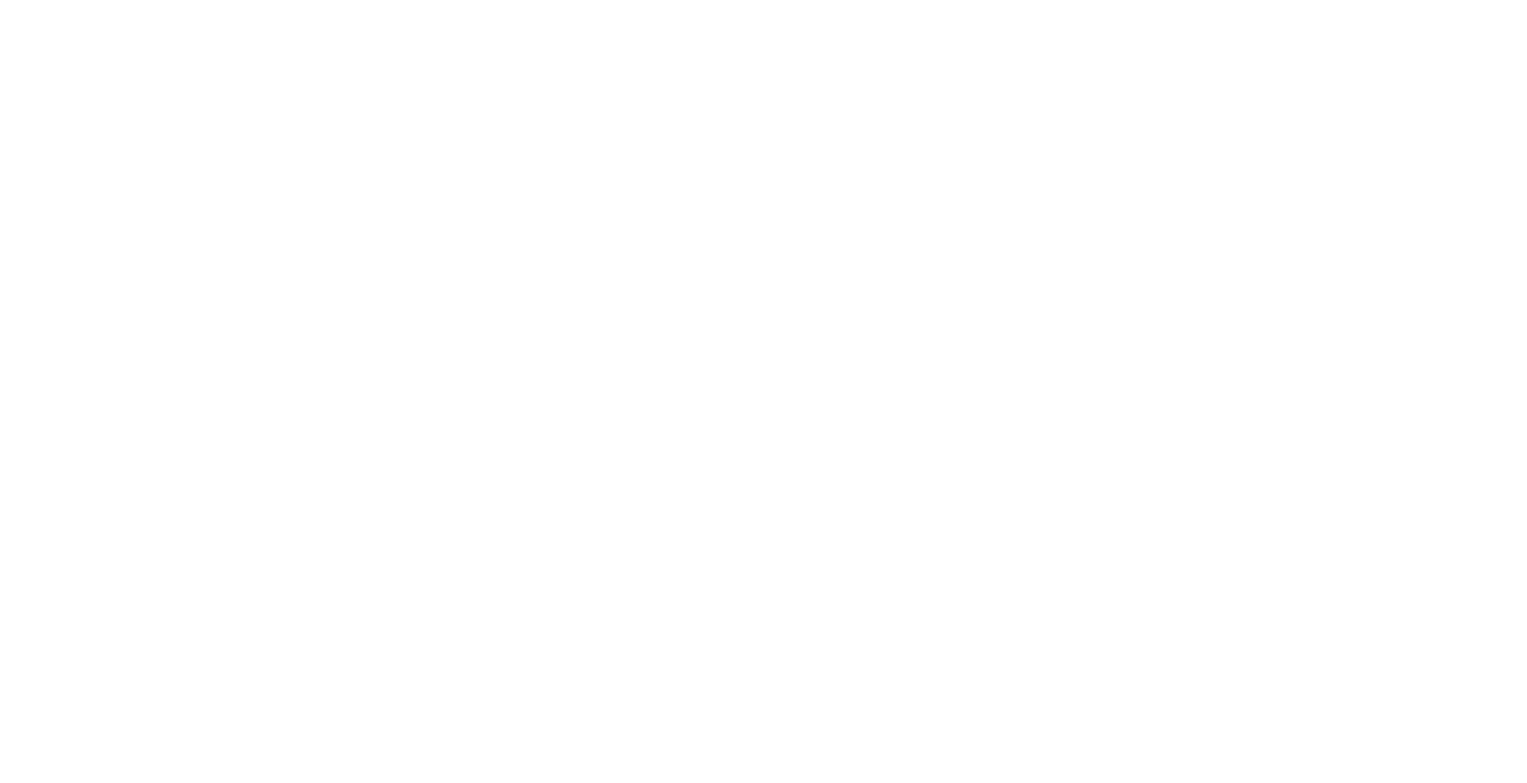
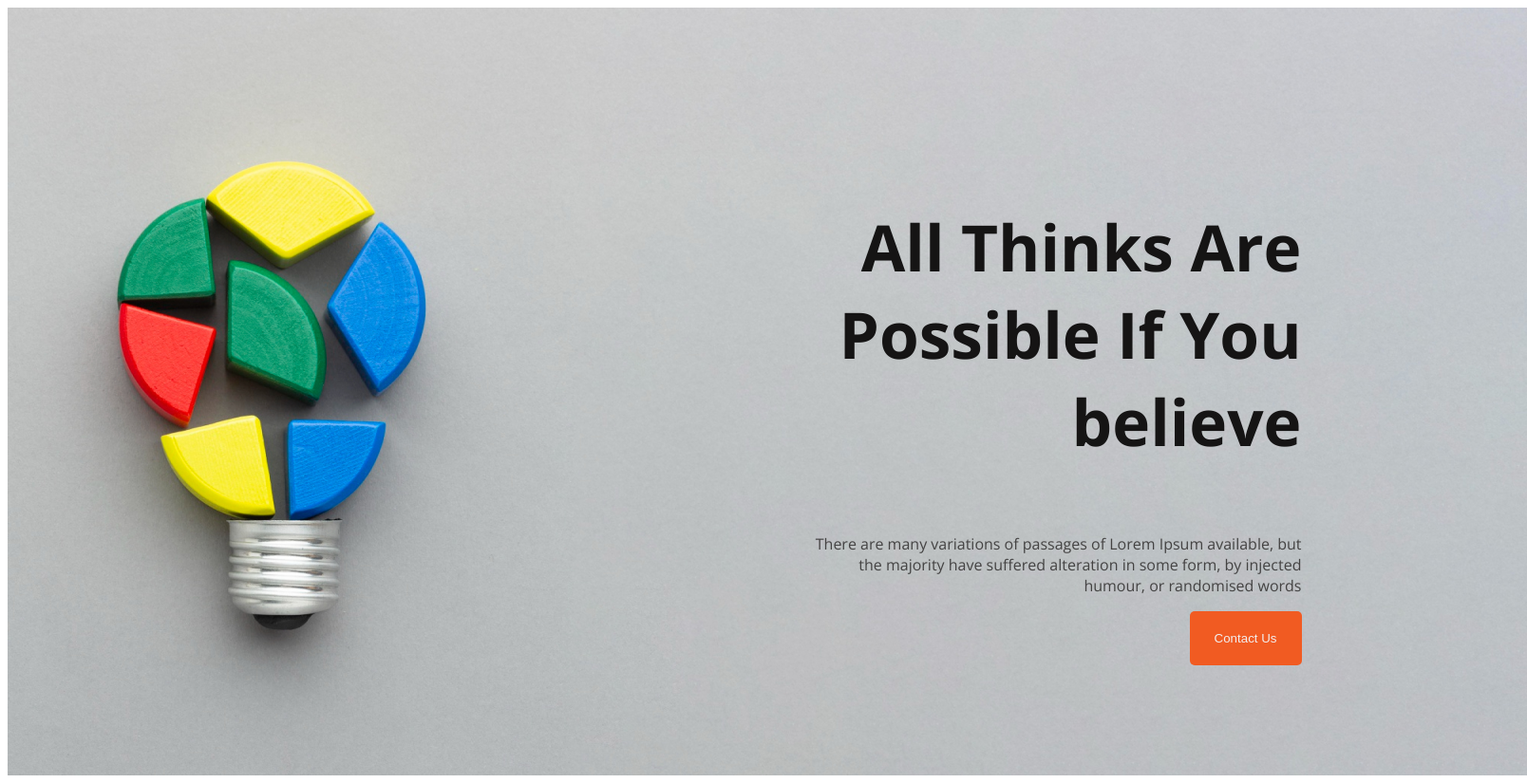
Before and after one commit to DeV-Hridoy/newmewebsite, a plain HTML site: page index.html in a window 1280 px wide. Shown: the whole page at 95% size, 1608 px wide, since content can reach past the window. Before the commit the page ends 800 px from the top, so only its background shows below. Drawn offline with nearby package versions, Linux system fonts and the light colour scheme.

Commit message:
finished header section

```diff
--- a/index.html
+++ b/index.html
@@ -1,23 +1,46 @@
 <!DOCTYPE html>
 <html lang="en">
+
 <head>
     <meta charset="UTF-8">
     <meta name="viewport" content="width=device-width, initial-scale=1.0">
     <title>New ME Website</title>
+    <link rel="preconnect" href="https://fonts.googleapis.com">
+    <link rel="preconnect" href="https://fonts.gstatic.com" crossorigin>
+    <link href="https://fonts.googleapis.com/css2?family=Open+Sans:ital,wght@0,400;0,700;0,800;1,400&display=swap"
+        rel="stylesheet">
+
+    <link rel="stylesheet" href="/style/style.css">
 </head>
+
 <body>
-    <header>
+    <header class="header">
+        <div class="banner">
+            <div class="banner-content">
+                <div class="banner-title">
+                    <h2>All Thinks Are Possible If You believe</h2>
+                </div>
+                <div class="banner-description">
+                    <p>There are many variations of passages of Lorem Ipsum available, but the majority have suffered alteration in some form, by injected humour, or randomised words</p>
+                </div>
+                <div class="btn-primary">
+                    <button>Contact Us</button>
+                </div>
+
+            </div>
+
+        </div>
 
 
     </header>
-
-    <body>
+    <main>
 
 
-    </body>
+    </main>
 
     <footer>
 
     </footer>
 </body>
+
 </html>
--- /dev/null
+++ b/style/style.css
@@ -0,0 +1,55 @@
+/* common style css */
+body {
+  font-family: "Open Sans", sans-serif;
+}
+.btn-primary button{
+  border-radius: 5px;
+  border: 0;
+  background-color: #F15B22;
+  color: rgb(243, 238, 238);
+  padding: 21px 26px;
+}
+
+/* header section */
+.header {
+  background-image: url("/images/banner/banner2.png");
+  background-repeat: no-repeat;
+  width: 1600px;
+  height: 809px;
+  text-align: right;
+}
+/* .banner {
+  color: #151414;
+  text-align: right;
+}
+.banner-title {
+    font-size: 65px;
+    font-weight: 250px;
+    margin-top: 5px;
+
+  }
+  .banner-discription {
+    margin-bottom: 20px;
+  } */
+.banner-content{
+    width: 525px;
+    margin: auto;
+    padding-left: 600px;
+    padding-top: 150px;
+
+}
+.banner-title{
+    color: #151414;
+    font-size: 45px;
+    font-weight: 115px;
+    width: 525px;
+    display: flex;
+    justify-content: end;
+
+
+}
+.banner-description{
+color: #444343;
+font-size: 16px;
+font-weight: 500px;
+}
```
